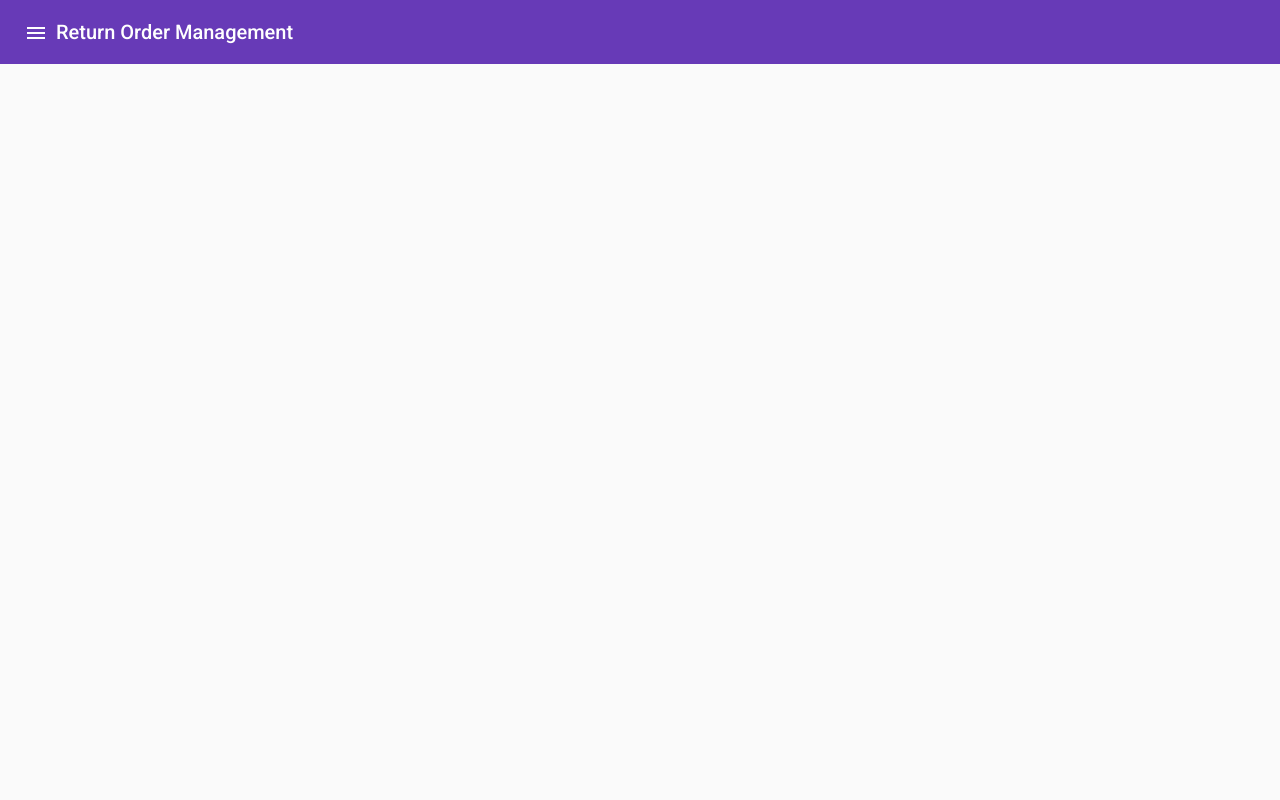
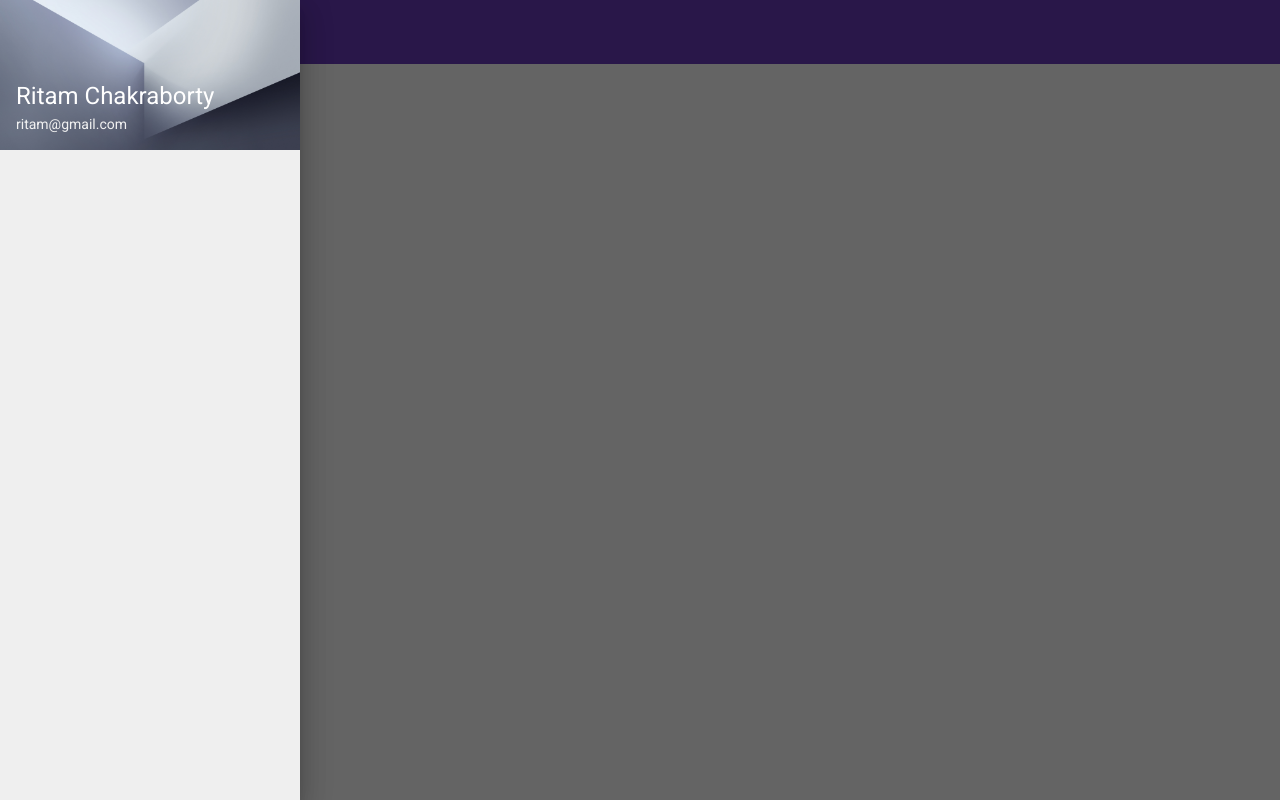
Before and after one commit to RitamChakraborty/return_order_management_frontend, an Angular app: page / in a window 1280 px wide. Shown: the top 800 px of the page. Built offline with nearby package versions, Linux system fonts and the light colour scheme; no server answers.

Commit message:
Create user account component in nav-bar

```diff
--- a/src/app/module/material/material.module.ts
+++ b/src/app/module/material/material.module.ts
@@ -3,12 +3,14 @@ import {MatButtonModule} from "@angular/material/button";
 import {MatToolbarModule} from "@angular/material/toolbar";
 import {MatIconModule} from "@angular/material/icon";
 import {MatSidenavModule} from "@angular/material/sidenav";
+import {MatCardModule} from "@angular/material/card";
 
 const MaterialComponents = [
   MatButtonModule,
   MatToolbarModule,
   MatIconModule,
   MatSidenavModule,
+  MatCardModule,
 ];
 
 @NgModule({
--- a/src/app/view/home/home.component.html
+++ b/src/app/view/home/home.component.html
@@ -1,5 +1,10 @@
 <mat-sidenav-container>
-  <mat-sidenav [(opened)]="sidenavVisible">Sidenav</mat-sidenav>
+  <mat-sidenav [(opened)]="sidenavVisible">
+    <div class="user-account">
+      <div class="account-name">{{fullName}}</div>
+      <div class="account-email">{{email}}</div>
+    </div>
+  </mat-sidenav>
   <mat-sidenav-content>
     <p>
       <mat-toolbar color="primary">
--- a/src/app/view/home/home.component.scss
+++ b/src/app/view/home/home.component.scss
@@ -3,6 +3,29 @@ mat-sidenav-container {
 }
 
 mat-sidenav {
-  padding: 1rem;
   width: min(80%, 300px);
+  background-color: #efefef;
+
+  .user-account {
+    height: 150px;
+    background-image: url(../../../assets/user-account-background.jpg);
+    background-position: center;
+    background-repeat: no-repeat;
+    background-size: cover;
+    display: flex;
+    flex-direction: column;
+    justify-content: flex-end;
+    padding: 0 1rem;
+
+    .account-name {
+      margin: 0.5rem 0;
+      font-size: x-large;
+      color: #ffffff;
+    }
+
+    .account-email {
+      margin-bottom: 1rem;
+      color: #f1f1f1;
+    }
+  }
 }
--- a/src/app/view/home/home.component.ts
+++ b/src/app/view/home/home.component.ts
@@ -8,8 +8,10 @@ import {Order} from "../../model/order";
   styleUrls: ['./home.component.scss']
 })
 export class HomeComponent implements OnInit {
-  @Input() sidenavVisible: boolean = false;
-  firstName: String = "Ritam";
+  @Input() sidenavVisible: boolean = true;
+  firstName: string = "Ritam";
+  lastName: string = "Chakraborty";
+  email: string = "ritam@gmail.com";
   currentOrders: Order[] = [];
   pastOrders: Order[] = [];
 
@@ -39,6 +41,14 @@ export class HomeComponent implements OnInit {
     return 0;
   }
 
+  get fullName(): string {
+    return this.firstName + " " + this.lastName;
+  }
+
+  get userAccountFavLetter(): string {
+    return this.firstName[0];
+  }
+
   toggleSidenav() {
     this.sidenavVisible = !this.sidenavVisible;
   }
```
Also changed, not shown: src/assets/user-account-background.jpg (added).
